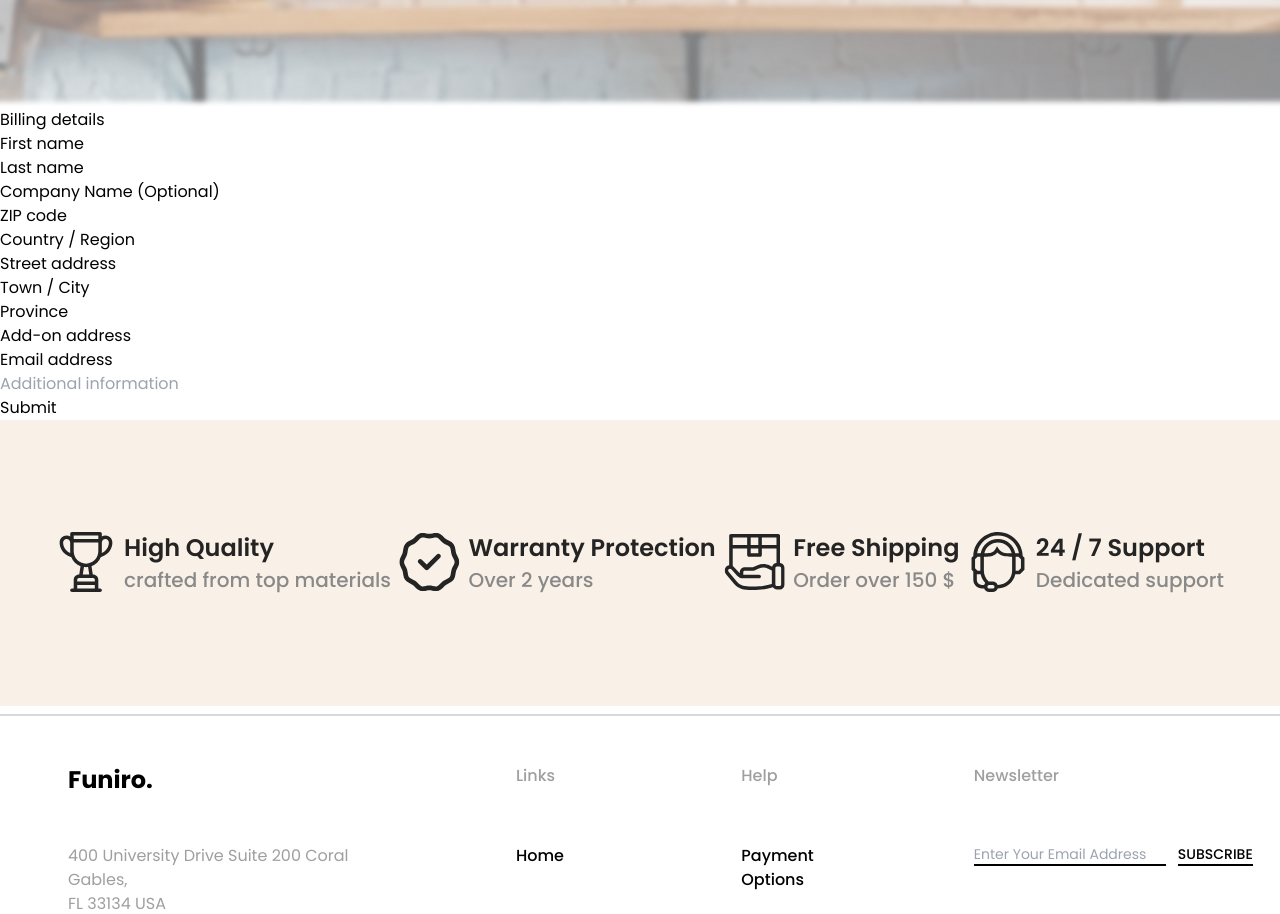
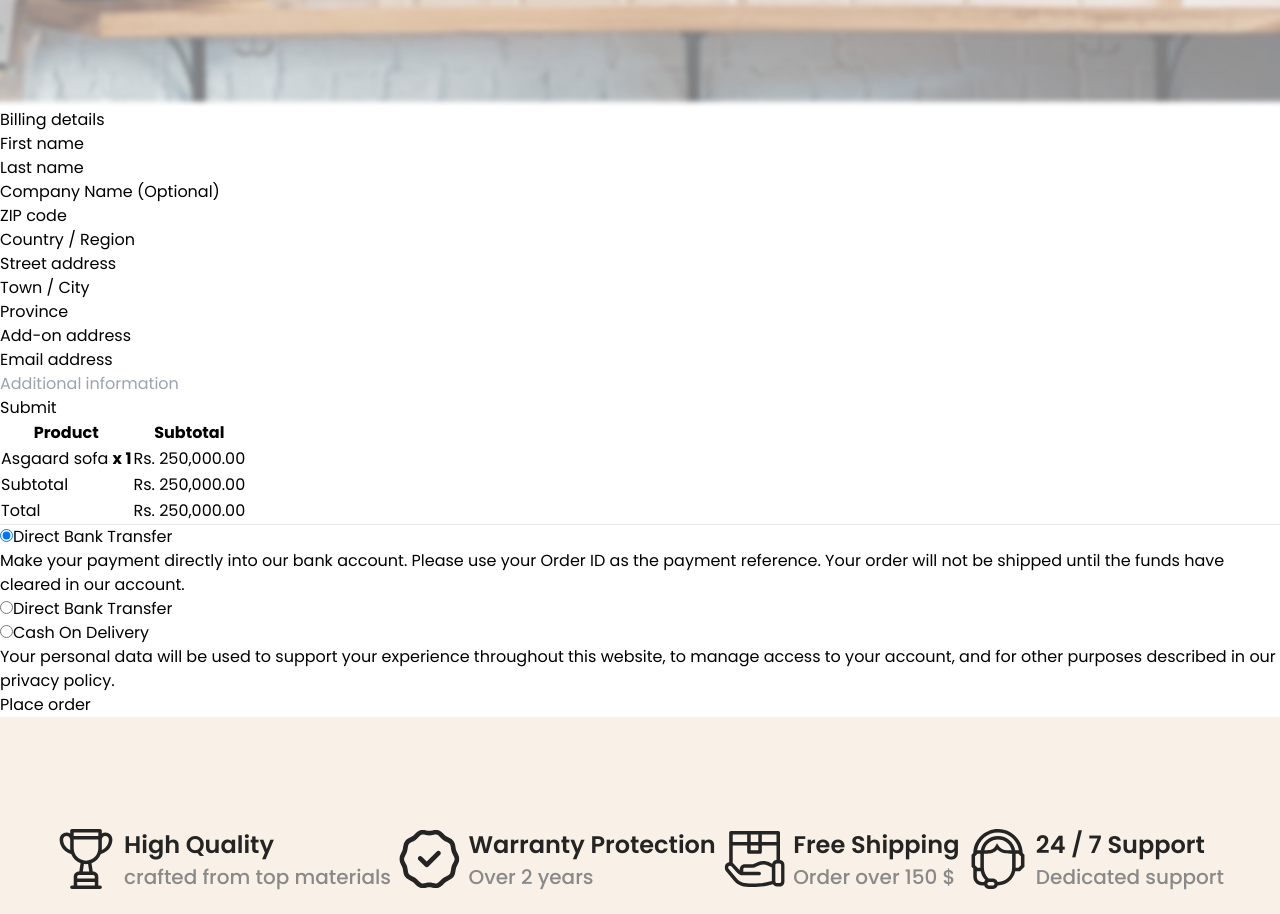
Before and after one commit to Enne-Amore/furniro, a React (Create React App) app: page /checkout in a window 1280 px wide. Shown: the part 320-1234 px from the top of the page. Built offline with nearby package versions, Linux system fonts and the light colour scheme; a web font is replaced by a local one.

Commit message:
feater: structuring checkout page

```diff
--- a/src/pages/checkoutPage/components/GeneralForm.tsx
+++ b/src/pages/checkoutPage/components/GeneralForm.tsx
@@ -7,11 +7,11 @@ export const GeneralForm = () => {
     <section className={styles.container}>
       <h1 className={styles.title}>Billing details</h1>
 
-      <div className={styles.generalFormContainer}>
+      <form className={styles.generalFormContainer}>
         <Inputs />
 
         <PurchaseDetails />
-      </div>
+      </form>
     </section>
   )
 }
--- a/src/pages/checkoutPage/components/Inputs.tsx
+++ b/src/pages/checkoutPage/components/Inputs.tsx
@@ -2,7 +2,7 @@ import styles from './Inputs.module.css'
 
 export const Inputs = () => {
   return (
-    <form className={styles.container}>
+    <div className={styles.container}>
       <div className={styles.twoInputsContainer}>
         <div className={styles.inputContainer}>
           <label htmlFor="firstName" className={styles.label}>First name</label>
@@ -70,6 +70,6 @@ export const Inputs = () => {
       </div>
 
       <button type="submit" className={styles.btn}>Submit</button>
-    </form>
+    </div>
   )
 }
--- a/src/pages/checkoutPage/components/PurchaseDetails.tsx
+++ b/src/pages/checkoutPage/components/PurchaseDetails.tsx
@@ -1,9 +1,15 @@
 import styles from './PurchaseDetails.module.css'
+import { TableData } from './TableData'
+import { RadioInputs } from './RadioInputs'
 
 export const PurchaseDetails = () => {
   return (
     <div className={styles.container}>
+      <TableData />
 
+      <hr />
+
+      <RadioInputs />
     </div>
   )
 }
--- /dev/null
+++ b/src/pages/checkoutPage/components/RadioInputs.tsx
@@ -0,0 +1,65 @@
+import styles from "./RadioInputs.module.css";
+
+export const RadioInputs = () => {
+  return (
+    <div className={styles.container}>
+      <div className={styles.radioContainer}>
+        <div className={styles.radioInputContainer}>
+          <input
+            type="radio"
+            id="directBank"
+            name="pay"
+            checked
+            className={styles.input}
+          />
+
+          <label htmlFor="directBank" className={styles.label}>
+            Direct Bank Transfer
+          </label>
+        </div>
+
+        <p className={styles.aboutOption}>
+          Make your payment directly into our bank account. Please use your
+          Order ID as the payment reference. Your order will not be shipped
+          until the funds have cleared in our account.
+        </p>
+      </div>
+
+      <div className={styles.radioContainer}>
+        <input
+          type="radio"
+          id="directBankTransfer"
+          name="pay"
+          className={styles.input}
+        />
+
+        <label htmlFor="directBankTransfer" className={styles.label}>
+          Direct Bank Transfer
+        </label>
+      </div>
+
+      <div className={styles.radioContainer}>
+        <input
+          type="radio"
+          id="cashDelivery"
+          name="pay"
+          className={styles.input}
+        />
+
+        <label htmlFor="cashDelivery" className={styles.label}>
+          Cash On Delivery
+        </label>
+      </div>
+
+      <p className={styles.paragraph}>
+        Your personal data will be used to support your experience throughout
+        this website, to manage access to your account, and for other purposes
+        described in our privacy policy.
+      </p>
+
+      <button type="submit" className={styles.btn}>
+        Place order
+      </button>
+    </div>
+  );
+};
--- /dev/null
+++ b/src/pages/checkoutPage/components/TableData.tsx
@@ -0,0 +1,37 @@
+import styles from "./TableData.module.css";
+
+export const TableData = () => {
+  return (
+    <table className={styles.container}>
+      <thead>
+        <tr>
+          <th className={styles.title}>Product</th>
+
+          <th className={styles.title}>Subtotal</th>
+        </tr>
+      </thead>
+
+      <tbody>
+        <tr>
+          <td className={styles.nameProduct}>
+            Asgaard sofa <strong>x 1</strong>
+          </td>
+
+          <td className={styles.price}>Rs. 250,000.00</td>
+        </tr>
+
+        <tr>
+          <td className={styles.attribute}>Subtotal</td>
+
+          <td className={styles.price}>Rs. 250,000.00</td>
+        </tr>
+
+        <tr>
+          <td className={styles.attribute}>Total</td>
+
+          <td className={styles.finalPrice}>Rs. 250,000.00</td>
+        </tr>
+      </tbody>
+    </table>
+  );
+};
```
Also changed, not shown: src/pages/checkoutPage/components/RadioInputs.module.css (added), src/pages/checkoutPage/components/TableData.module.css (added).
